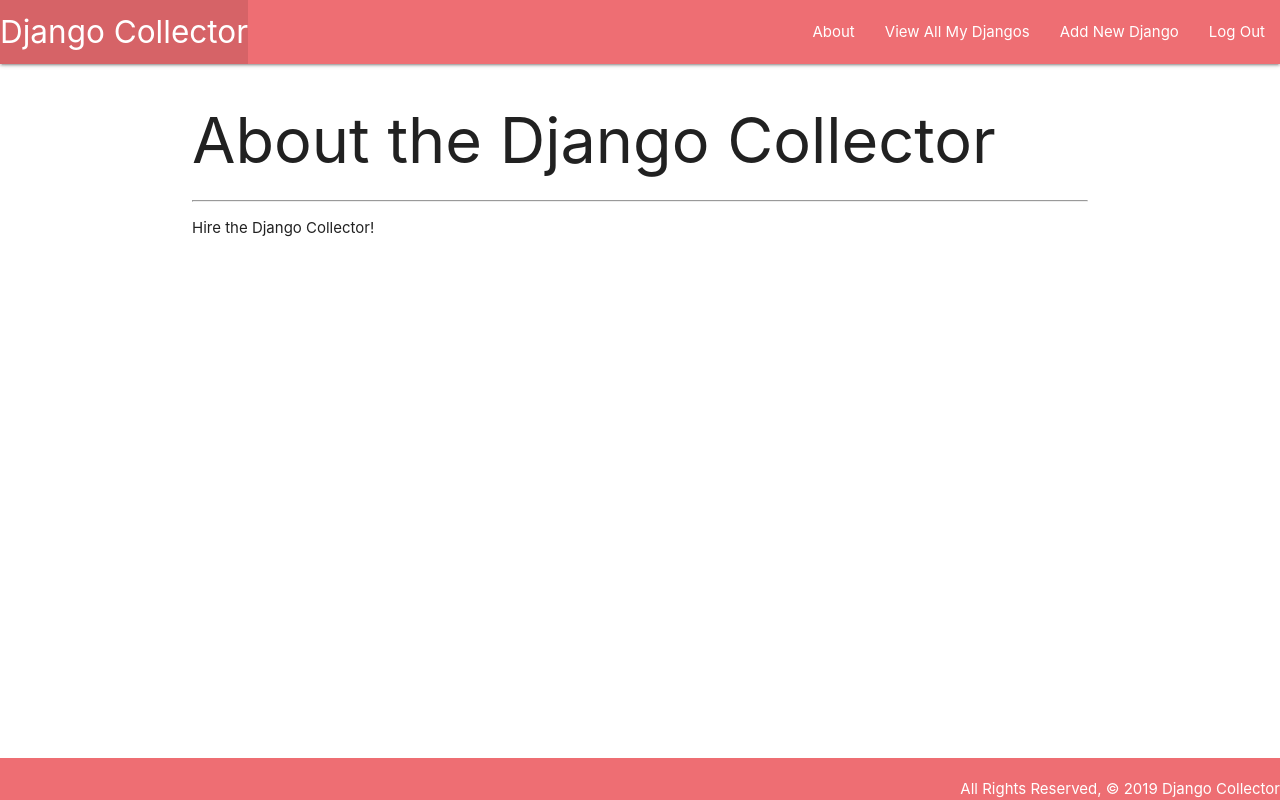
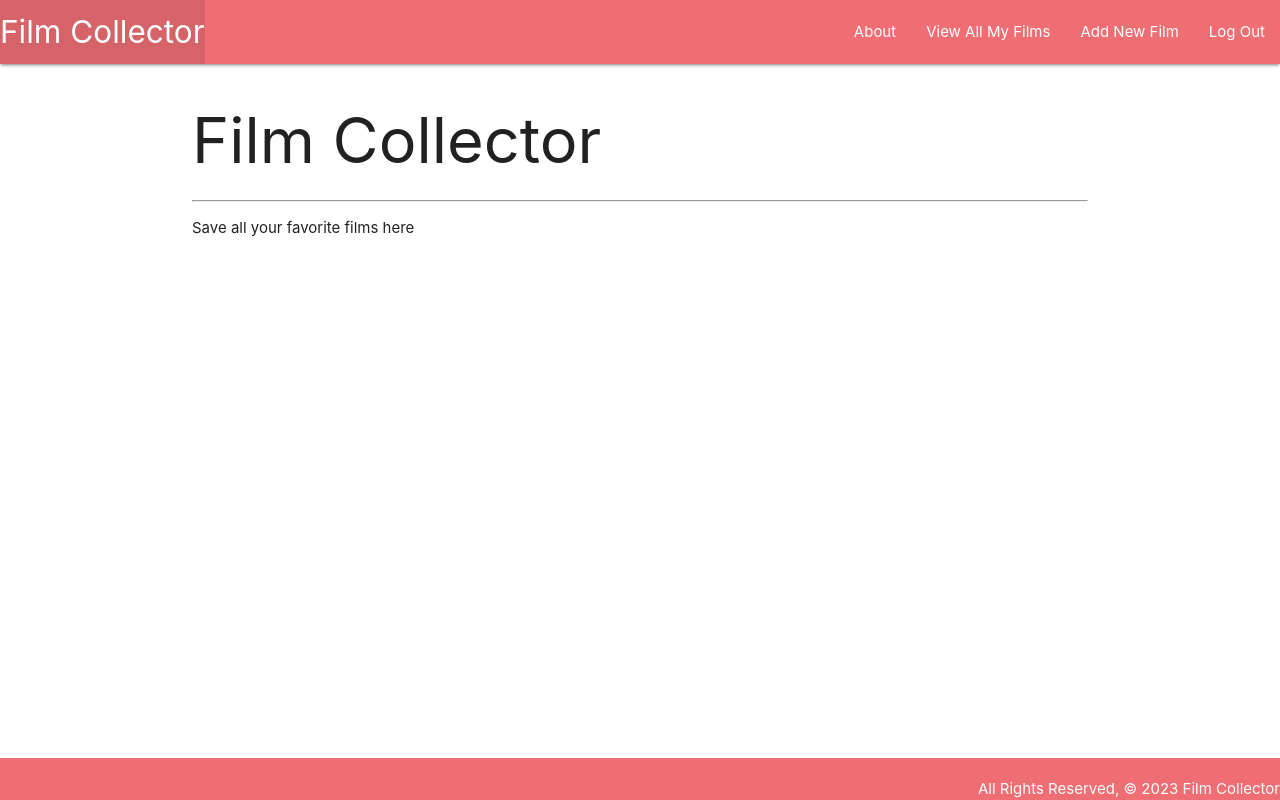
Before and after one commit to zacksigel/djangocollector, a Django app: page /about/ in a window 1280 px wide. Run offline with Django 4.2, Linux system fonts and the light colour scheme; the visitor is signed in with stand-in values (Sample User, id 1).

Commit message:
style edits

```diff
--- a/main_app/templates/about.html
+++ b/main_app/templates/about.html
@@ -1,7 +1,7 @@
 {% extends 'base.html' %} {% block content %}
 
-<h1>About the Django Collector</h1>
+<h1>Film Collector</h1>
 <hr />
-<p>Hire the Django Collector!</p>
+<p>Save all your favorite films here</p>
 
 {% endblock %}
--- a/main_app/templates/base.html
+++ b/main_app/templates/base.html
@@ -6,7 +6,7 @@
     <meta charset="UTF-8" />
     <meta name="viewport" content="width=device-width, initial-scale=1.0" />
     <meta http-equiv="X-UA-Compatible" content="ie=edge" />
-    <title>Django Collector</title>
+    <title>Film Collector</title>
     <link
       rel="stylesheet"
       href="https://cdnjs.cloudflare.com/ajax/libs/materialize/1.0.0/css/materialize.min.css"
@@ -20,14 +20,14 @@
         <div class="nav-wrapper">
           <ul>
             <li>
-              <a href="/" class="left brand-logo">  Django Collector</a>
+              <a href="/" class="left brand-logo">Film Collector</a>
             </li>
           </ul>
           <ul class="right">
             <li><a href="{% url 'about' %}">About</a></li>
             {% if user.is_authenticated %}
-            <li><a href="{% url 'index' %}">View All My Djangos</a></li>
-            <li><a href="{% url 'djangos_create' %}">Add New Django</a></li>
+            <li><a href="{% url 'index' %}">View All My Films</a></li>
+            <li><a href="{% url 'djangos_create' %}">Add New Film</a></li>
             <li><a href="{% url 'logout' %}">Log Out</a></li>
             {% else %}
             <li><a href="{% url 'signup' %}">Sign Up</a></li>
@@ -40,7 +40,7 @@
     <main class="container">{% block content %} {% endblock %}</main>
     <footer class="page-footer">
       <div class="right">
-        All Rights Reserved, © 2019 Django Collector
+        All Rights Reserved, © 2023 Film Collector
       </div>
     </footer>
   </body>
--- a/main_app/templates/djangos/detail.html
+++ b/main_app/templates/djangos/detail.html
@@ -1,6 +1,6 @@
 {% extends 'base.html' %} {% block content %}
 
-<h1>Django List</h1>
+<h1>Film Info</h1>
 
 <div class="card">
   <div class="card-content">
--- a/main_app/templates/djangos/index.html
+++ b/main_app/templates/djangos/index.html
@@ -1,6 +1,6 @@
 {% extends 'base.html' %} {% block content %}
 
-<h1>Django List</h1>
+<h1>Film List</h1>
 
 {% for django in djangos %}
 <a href="{% url 'detail' django.id %}">
```
